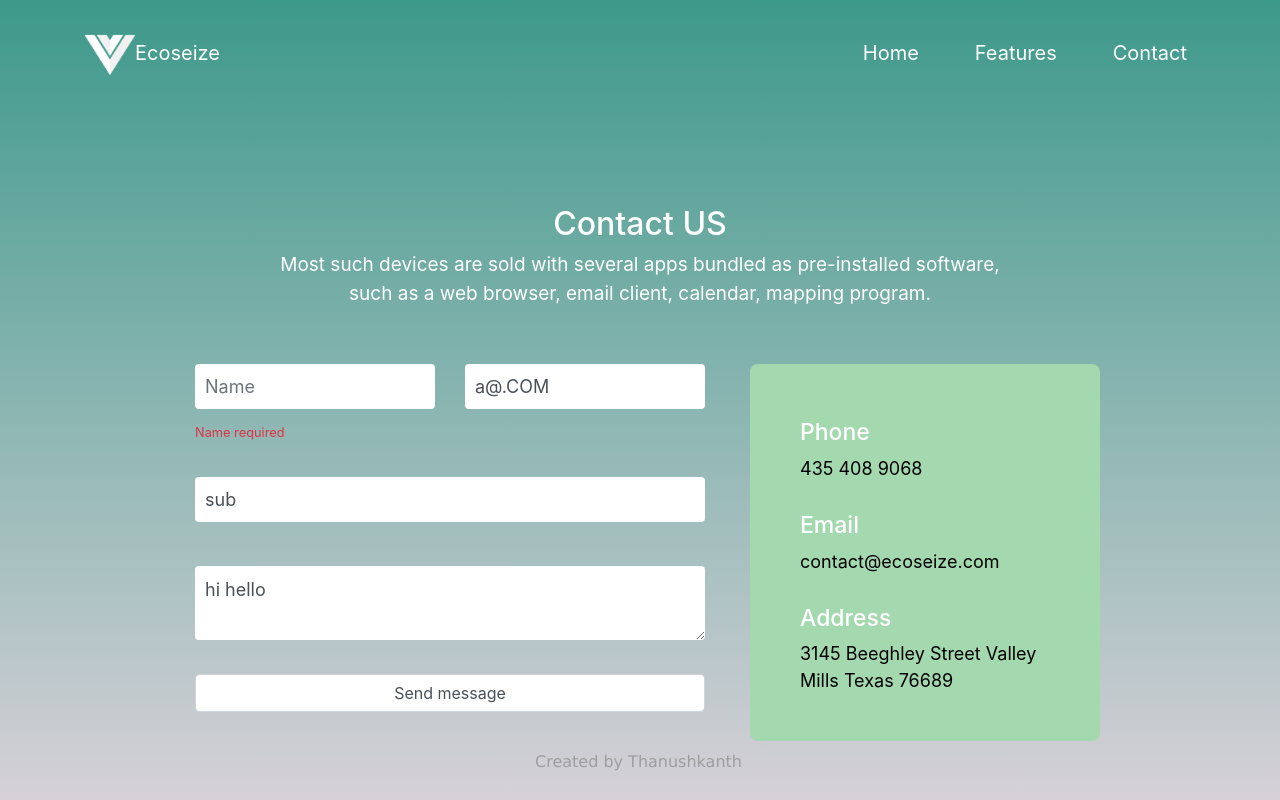
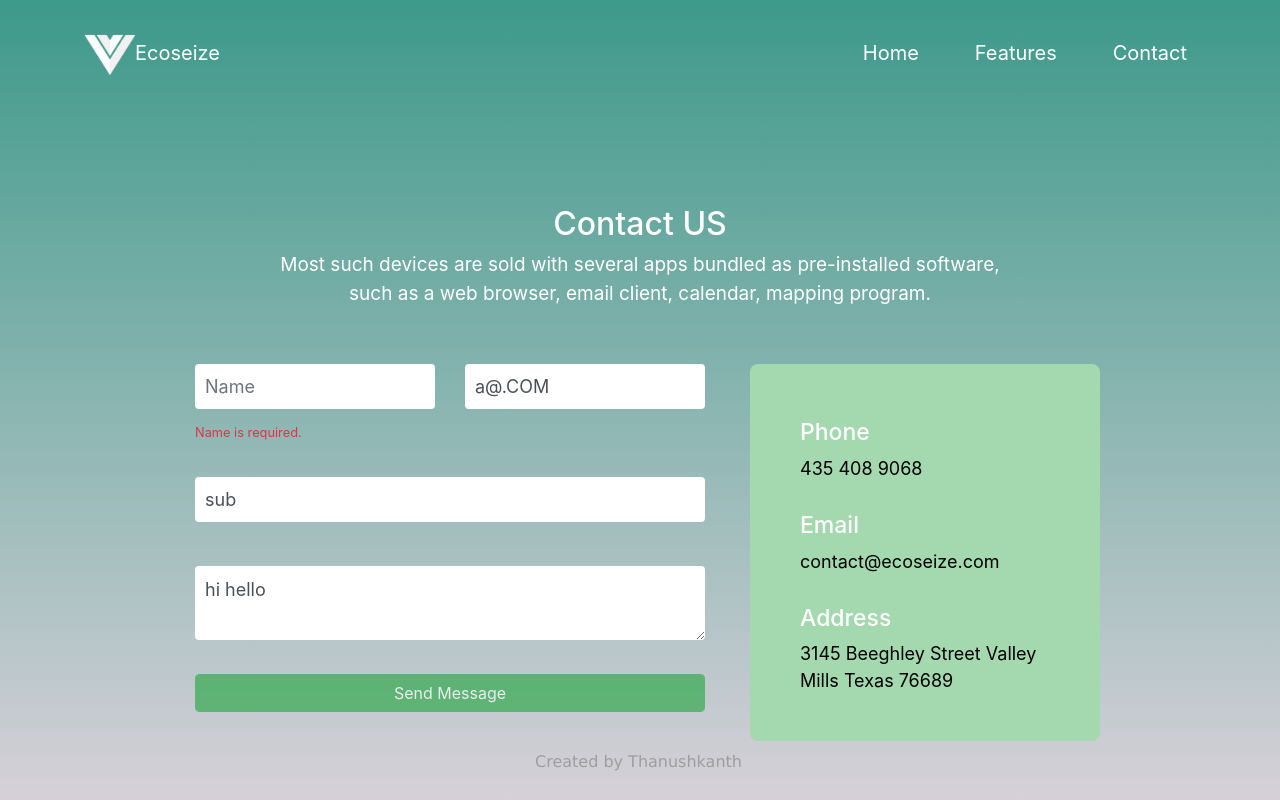
Before and after one commit to Dev-efil/Eco-Landing-ng, an Angular app: page /contact in a window 1280 px wide. Built offline with nearby package versions, Linux system fonts and the light colour scheme.

Commit message:
feat(forms): add template driven form validation

```diff
--- a/src/app/contact/contact.component.html
+++ b/src/app/contact/contact.component.html
@@ -12,24 +12,39 @@
         <div class="row contactpad">
             <div class="col-md-6 offset-lg-1">
             <div class="container-fluid contact-form">
-                <form #contactForm="ngForm">
+                <form #contactForm="ngForm" (ngSubmit)="onSubmit()" novalidate>
+                    <div *ngIf="submitted" class="alert alert-success" role="alert">
+                        Thank you for contacting us, Your massage is successfully received!
+                    </div>
                     <div class="row">
                         <div class="form-group col-lg-6 field-margin">
-                            <input type="text" class="form-control" placeholder="Name" name="name" #Name="ngModel" [class.is-invalid]="Name.invalid && Name.touched" [(ngModel)]="contactModel.Name" required>
-
-                            <small class="text-danger">Name required</small>
+                            <input type="text" placeholder="Name" name="name" #Name="ngModel" [class.is-invalid]="Name.invalid && Name.touched"  class="form-control" [(ngModel)]="contactModel.name" pattern="[a-zA-Zd.]{4,}" required>
+                            <div *ngIf="Name.errors && (Name.invalid || Name.touched)">
+                                <small class="text-danger" *ngIf="Name.errors.required">Name is required.</small>
+                                <small class="text-danger" *ngIf="Name.errors.pattern">Name must be grater than 3 letter.</small>
+                            </div>
                         </div>
                         <div class="form-group col-lg-6 field-margin">
-                            <input type="email" class="form-control" placeholder="Email" name="email" [(ngModel)]="contactModel.email" required>
+                            <input type="email" placeholder="Email" name="email" #Email="ngModel" [class.is-invalid]="Email.invalid && Email.touched" class="form-control"  [(ngModel)]="contactModel.email" required>
+                            <div *ngIf="Email.errors && (Email.invalid || Email.touched)">
+                                <small class="text-danger" *ngIf="Email.errors.required">Email is required</small>
+                                <!-- <small class="text-danger">Please enter a valid e-mail address.</small> -->
+                            </div>
                         </div>
                         <div class="form-group col-lg-12 field-margin">
-                            <input type="text" class="form-control" placeholder="Subject" name="subject" [(ngModel)]="contactModel.subject" required>
+                            <input type="text" placeholder="Subject" name="subject" #Subject="ngModel" [class.is-invalid]="Subject.invalid && Subject.touched" class="form-control"  [(ngModel)]="contactModel.subject" required>
+                            <div *ngIf="Subject.errors && (Subject.invalid || Subject.touched)">
+                                <small class="text-danger" *ngIf="Subject.errors.required">Subject is required.</small>
+                            </div>
                         </div>
                         <div class="form-group col-lg-12 field-margin">
-                            <textarea class="form-control" placeholder="Message" rows="1" name="message" [(ngModel)]="contactModel.message" required></textarea>
+                            <textarea placeholder="Message" rows="1" name="message" #Message="ngModel" [class.is-invalid]="Message.invalid && Message.touched" class="form-control"  [(ngModel)]="contactModel.message" required></textarea>
+                            <div *ngIf="Message.errors && (Message.invalid || Message.touched)">
+                                <small class="text-danger" *ngIf="Message.errors.required">Message is required.</small>
+                            </div>
                         </div>
                         <div class="form-group col-lg-12 field-margin">
-                            <input type="submit" class="form-control" value="Send message">
+                            <button type="submit" class="btn btn-success form-control" [disabled]="contactForm.form.invalid">Send Message</button>
                         </div>
                     </div>
                 </form>
```
